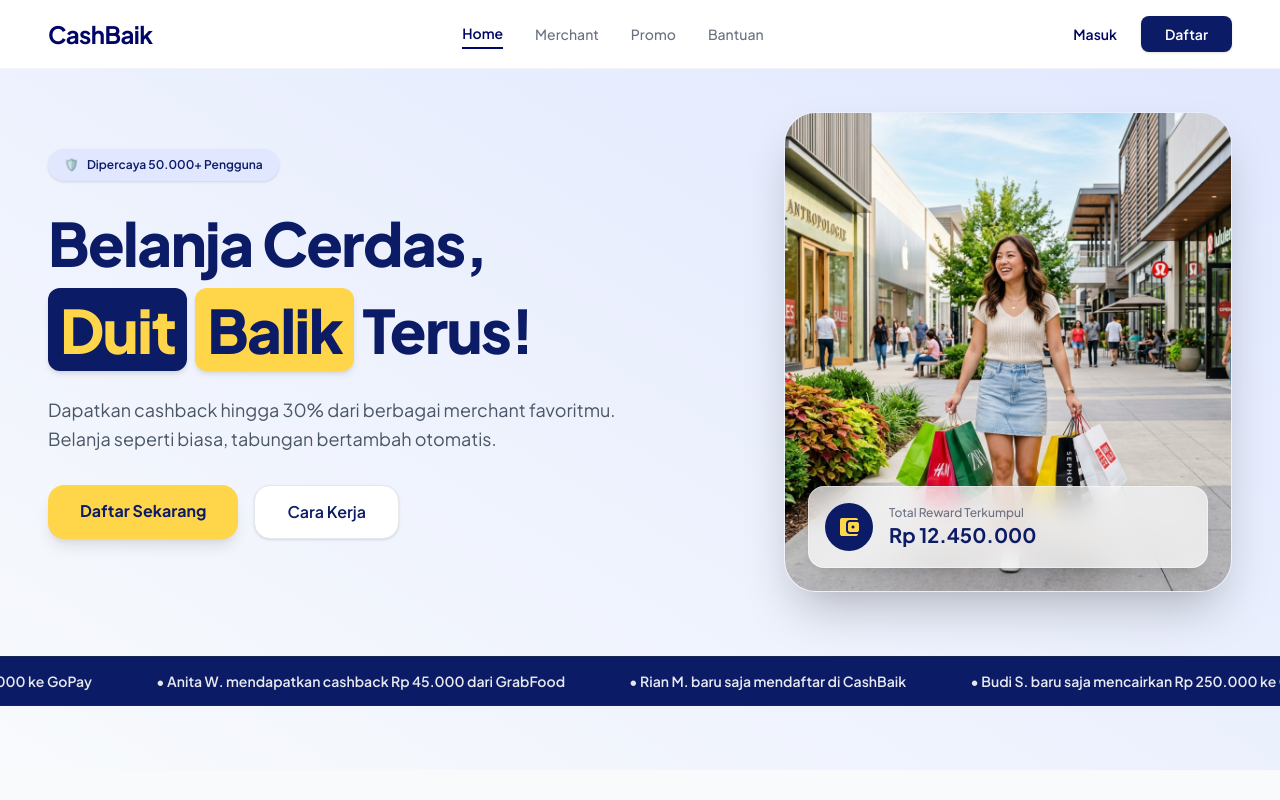
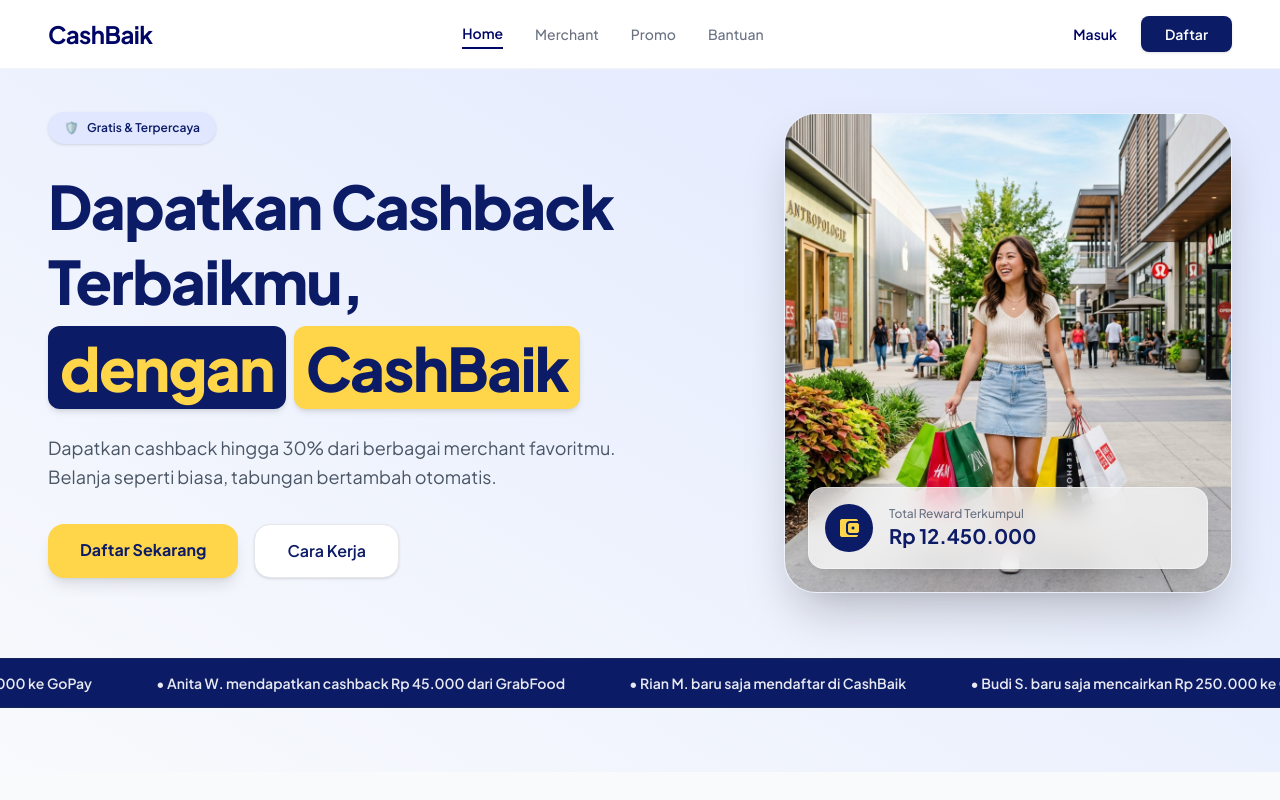
Before and after one commit to rosalindahayin58-source/CashBaik.com, a Vue app: page / in a window 1280 px wide. Shown: the top 800 px of the page. Built offline with nearby package versions, Linux system fonts and the light colour scheme.

Commit message:
Update HeroSection

```diff
--- a/src/components/HeroSection.vue
+++ b/src/components/HeroSection.vue
@@ -7,16 +7,15 @@
         <!-- Trust Badge -->
         <div class="inline-flex items-center gap-2 px-4 py-2 rounded-full bg-[#e0e7ff] text-[#0b1b66] font-semibold text-xs mb-6 shadow-sm">
           <span>🛡️</span>
-          <span>Dipercaya 50.000+ Pengguna</span>
+          <span>Gratis & Terpercaya</span>
         </div>
 
         <!-- Headline -->
         <h1 class="text-4xl md:text-5xl lg:text-6xl font-extrabold text-[#0b1b66] tracking-tight leading-tight mb-6">
-          Belanja Cerdas,
+          Dapatkan Cashback Terbaikmu,
           <div class="inline-flex flex-wrap gap-2 items-center mt-2">
-            <span class="bg-[#0b1b66] text-[#ffd54a] px-3 py-1 rounded-xl shadow-md">Duit</span>
-            <span class="bg-[#ffd54a] text-[#0b1b66] px-3 py-1 rounded-xl shadow-md">Balik</span>
-            <span>Terus!</span>
+            <span class="bg-[#0b1b66] text-[#ffd54a] px-3 py-1 rounded-xl shadow-md">dengan</span>
+            <span class="bg-[#ffd54a] text-[#0b1b66] px-3 py-1 rounded-xl shadow-md">CashBaik</span>
           </div>
         </h1>
 
```
